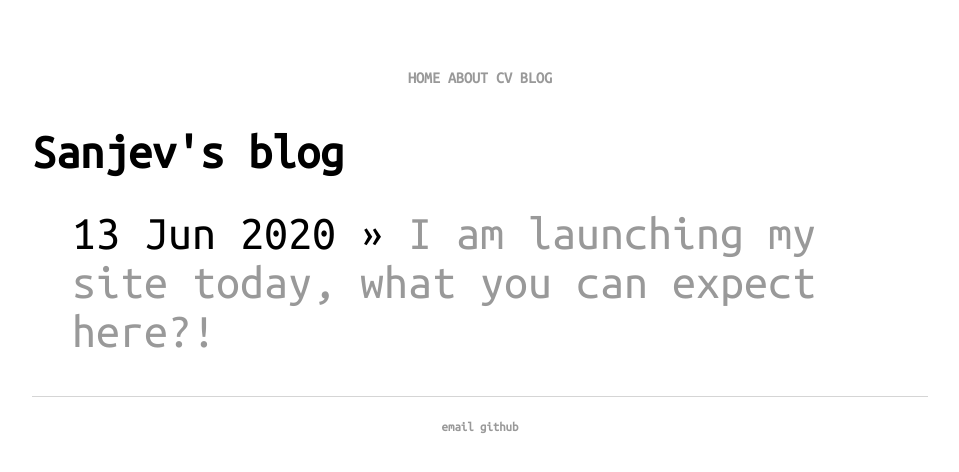
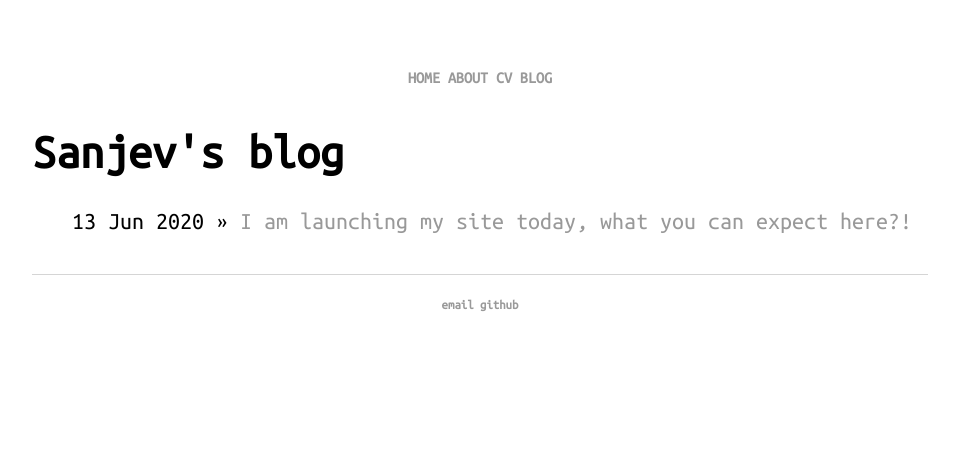
Before and after one commit to sanjevk/portfolio, a Jekyll site: the page built from blog/index.html, in a window 1280 px wide. Shown: the top 472 px of the page, without its empty margins (160-1119 px from the left). Built offline with Jekyll 4.4.1, drawn with Linux system fonts in a browser that asks for light colours.

Commit message:
blog post list tweak

```diff
--- a/css/main.css
+++ b/css/main.css
@@ -14,11 +14,6 @@
     font-weight: normal;
     font-style: normal;
 
-}
-
-.article_list {
-    font-family:'ubuntu_monoregular';
-    font-size: 2em;
 }
 
 h1.blog_title {
```
